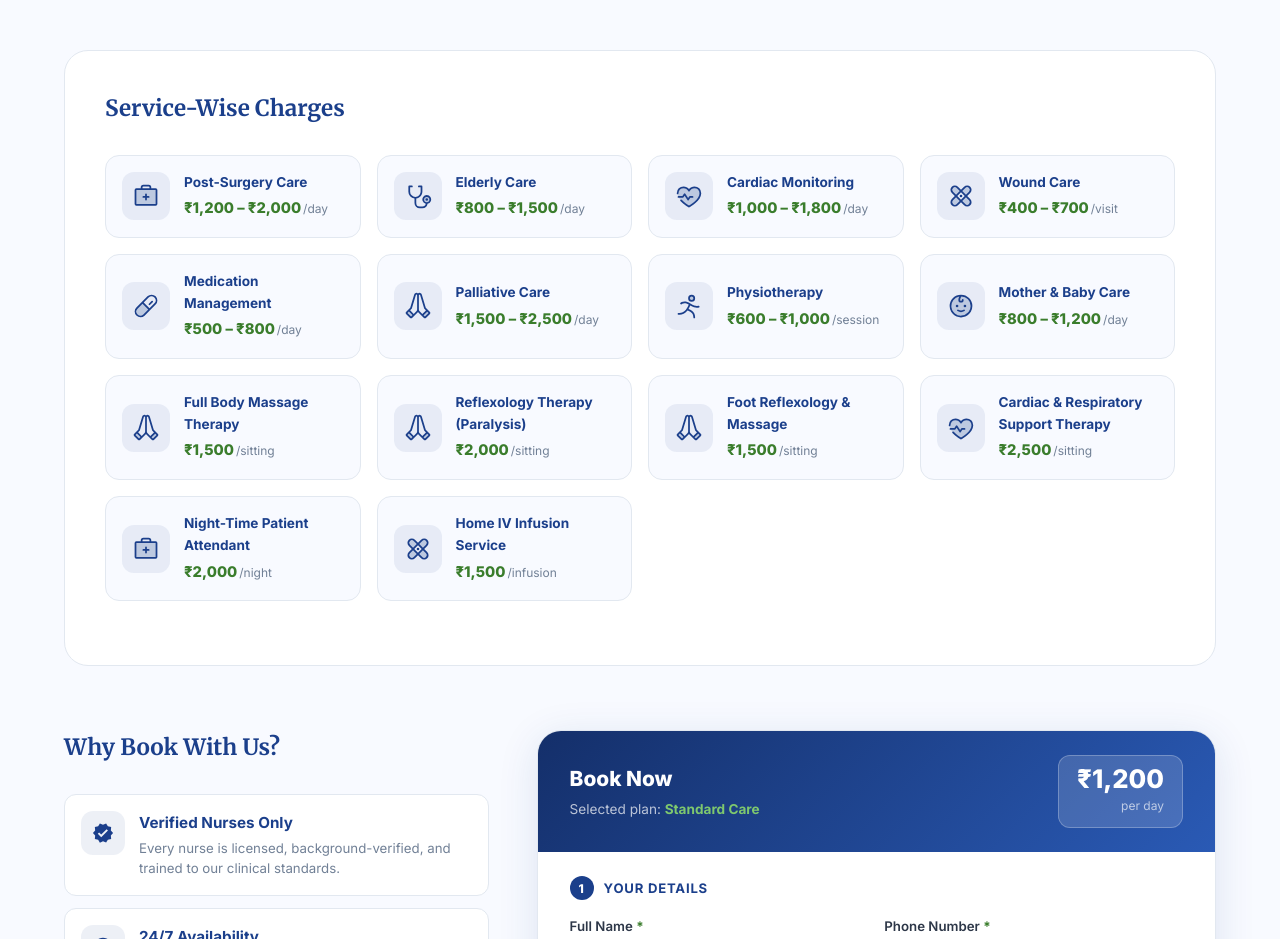
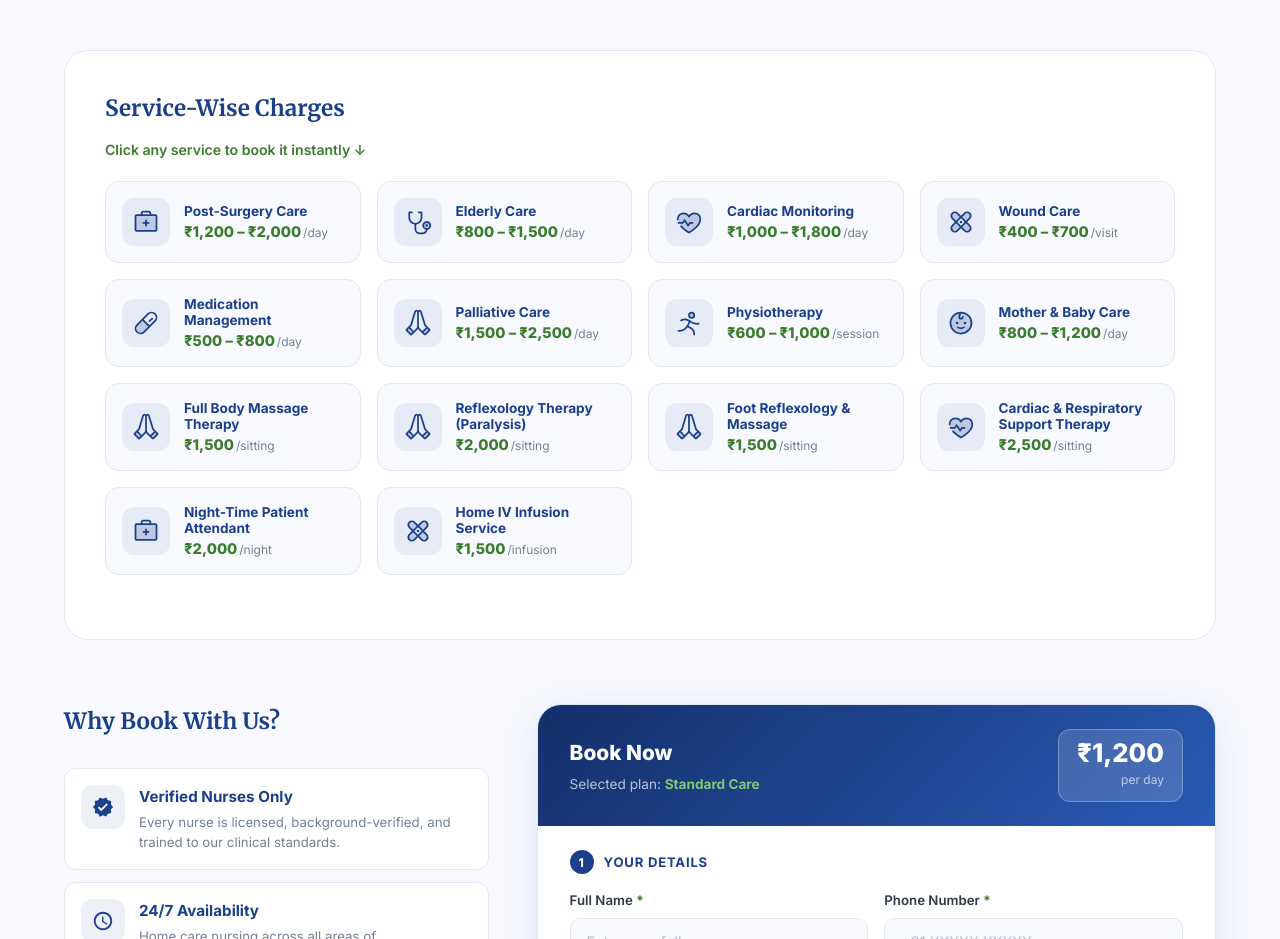
Before and after one commit to Snapbrio321/Homecarevite, a React (Vite) app: page /bookings in a window 1280 px wide. Shown: the part 960-1899 px from the top of the page. Built offline with nearby package versions, Linux system fonts and the light colour scheme.

Commit message:
Make service charge cards clickable - selects service and scrolls to booking form

```diff
--- a/src/components/Bookings.css
+++ b/src/components/Bookings.css
@@ -205,6 +205,14 @@
   margin-bottom: 24px;
 }
 
+.bookings__charges-sub {
+  font-size: 0.88rem;
+  color: var(--green);
+  font-weight: 600;
+  margin-bottom: 20px;
+  margin-top: -16px;
+}
+
 .charge-card {
   display: flex;
   align-items: center;
@@ -212,7 +220,7 @@
   padding: 16px;
   background: var(--off-white);
   border-radius: 14px;
-  border: 1px solid var(--border);
+  border: 1.5px solid var(--border);
   transition: var(--transition);
 }
 
@@ -220,6 +228,53 @@
   border-color: rgba(27,63,139,0.2);
   box-shadow: var(--shadow);
   transform: translateY(-2px);
+}
+
+/* Clickable button variant */
+.charge-card--btn {
+  cursor: pointer;
+  text-align: left;
+  font-family: inherit;
+  width: 100%;
+  position: relative;
+  overflow: hidden;
+}
+
+.charge-card--btn:hover {
+  border-color: var(--navy);
+  background: rgba(27,63,139,0.04);
+  box-shadow: 0 4px 20px rgba(27,63,139,0.12);
+  transform: translateY(-3px);
+}
+
+.charge-card--btn:hover .charge-card__book {
+  opacity: 1;
+  transform: translateY(0);
+}
+
+.charge-card--btn:hover .charge-card__name {
+  color: var(--navy);
+}
+
+.charge-card--btn:active {
+  transform: translateY(-1px);
+  box-shadow: var(--shadow-sm);
+}
+
+.charge-card__book {
+  position: absolute;
+  right: 14px;
+  top: 50%;
+  transform: translateY(calc(-50% + 4px));
+  font-size: 0.75rem;
+  font-weight: 700;
+  color: var(--white);
+  background: var(--navy);
+  padding: 4px 10px;
+  border-radius: 100px;
+  opacity: 0;
+  transition: opacity 0.2s ease, transform 0.2s ease;
+  white-space: nowrap;
 }
 
 .charge-card__icon {
--- a/src/components/Bookings.jsx
+++ b/src/components/Bookings.jsx
@@ -204,21 +204,33 @@ export default function Bookings() {
         {/* Service Charges */}
         <div className="bookings__charges">
           <h2 className="bookings__section-title">Service-Wise Charges</h2>
+          <p className="bookings__charges-sub">Click any service to book it instantly ↓</p>
           <div className="bookings__charges-grid">
             {services.map((s) => (
-              <div key={s.name} className="charge-card">
+              <button
+                key={s.name}
+                className="charge-card charge-card--btn"
+                onClick={() => {
+                  setForm(prev => ({ ...prev, service: s.name }))
+                  const el = document.getElementById('caregiver-apply')
+                  if (el) el.scrollIntoView({ behavior: 'smooth', block: 'start' })
+                }}
+                aria-label={`Book ${s.name} — ${s.price}${s.per}`}
+                title={`Click to book ${s.name}`}
+              >
                 <div className="charge-card__icon">{s.icon}</div>
                 <div className="charge-card__info">
                   <p className="charge-card__name">{s.name}</p>
                   <p className="charge-card__price">{s.price}<span>{s.per}</span></p>
                 </div>
-              </div>
+                <span className="charge-card__book">Book Now →</span>
+              </button>
             ))}
           </div>
         </div>
 
         {/* Booking Form + Info */}
-        <div className="bookings__bottom">
+        <div className="bookings__bottom" id="caregiver-apply">
 
           {/* Left — Info */}
           <div className="bookings__info">
```
